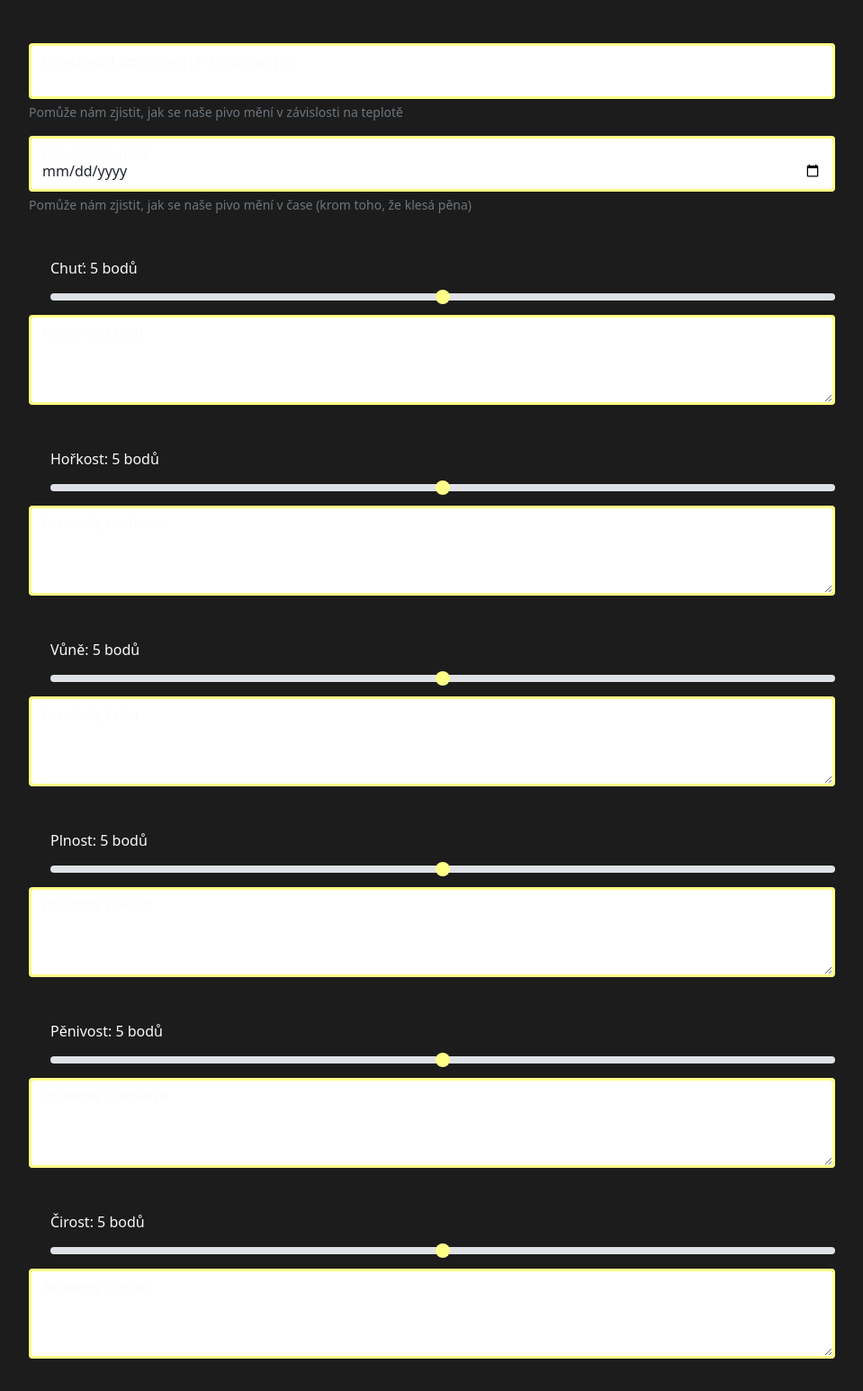
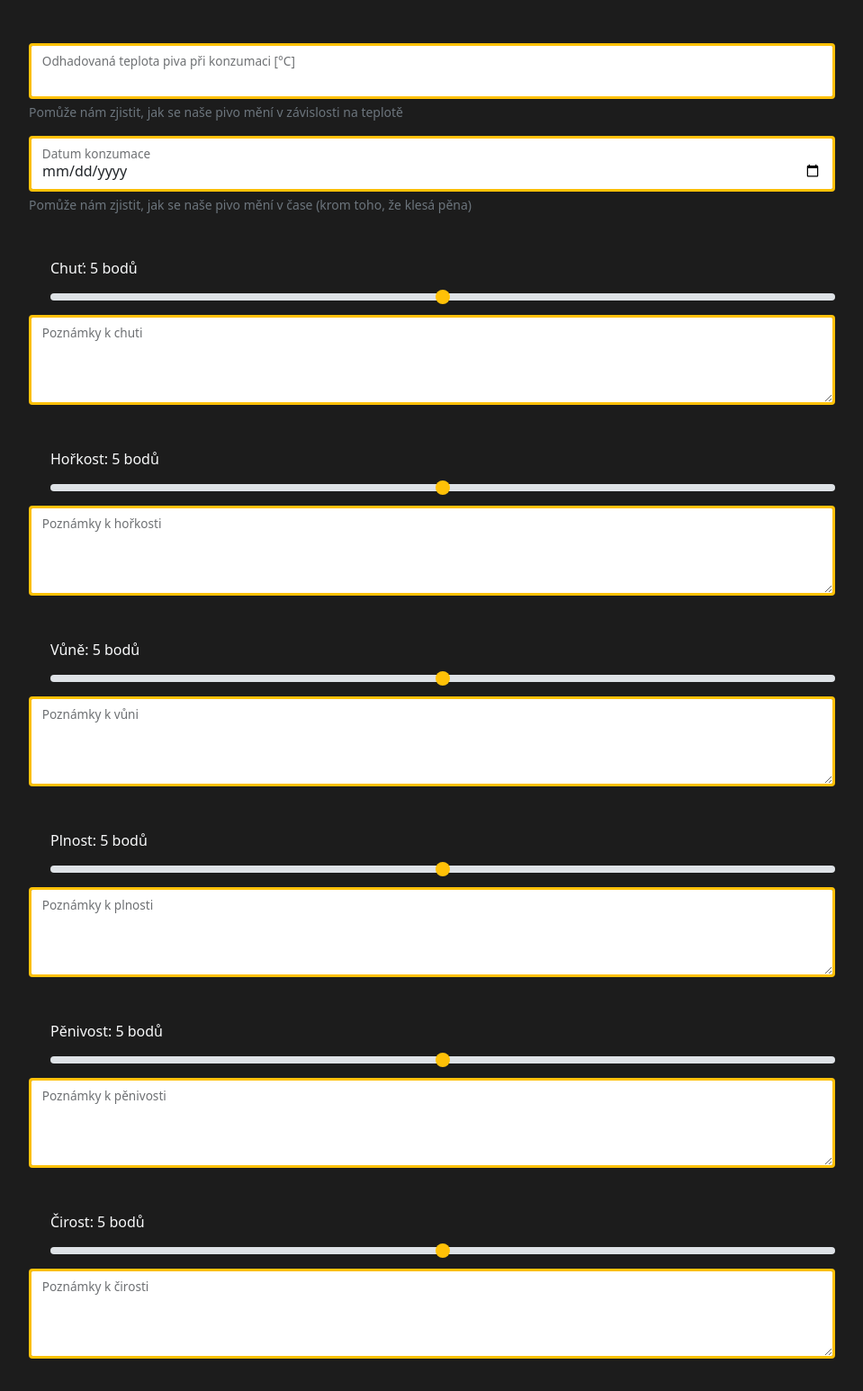
Before and after one commit to Divocaak/garage-brewery, a PHP site: page /feedback/form.php in a window 1280 px wide. Shown: the part 374-1920 px from the top of the page at 90% size, without its empty margins (160-1119 px from the left). Run offline with PHP 8.4, Linux system fonts and the light colour scheme; data that the repository does not hold is empty; a stand-in replaces the project's code that opens the database connection; some libraries are stand-ins or nearby versions.

Commit message:
redesign, usability check

```diff
--- a/feedback/form.php
+++ b/feedback/form.php
@@ -34,12 +34,12 @@
         </div>
         <div class="mb-3 form-floating">
             <input type="number" class="form-control" id="temp" name="temp" required>
-            <label for="temp">Odhadovaná teplota piva při konzumaci [°C]</label>
+            <label for="temp" class="text-dark">Odhadovaná teplota piva při konzumaci [°C]</label>
             <div id="tempHelp" class="form-text">Pomůže nám zjistit, jak se naše pivo mění v závislosti na teplotě</div>
         </div>
         <div class="mb-3 form-floating">
             <input type="date" class="form-control" id="date" name="date" required>
-            <label for="date">Datum konzumace</label>
+            <label for="date" class="text-dark">Datum konzumace</label>
             <div id="tempHelp" class="form-text">Pomůže nám zjistit, jak se naše pivo mění v čase (krom toho, že klesá pěna)</div>
         </div>
         <div class="mt-5 form-check">
@@ -48,7 +48,7 @@
         </div>
         <div class="form-floating">
             <textarea class="form-control" id="tasteNote" name="tasteNote" style="height: 100px"></textarea>
-            <label for="tasteNote">Poznámky k chuti</label>
+            <label for="tasteNote" class="text-dark">Poznámky k chuti</label>
         </div>
         <div class="mt-5 form-check">
             <label for="bitterness" class="form-label">Hořkost: 5 bodů</label>
@@ -56,7 +56,7 @@
         </div>
         <div class="form-floating">
             <textarea class="form-control" id="bitternessNote" name="bitternessNote" style="height: 100px"></textarea>
-            <label for="bitternessNote">Poznámky k hořkosti</label>
+            <label for="bitternessNote" class="text-dark">Poznámky k hořkosti</label>
         </div>
         <div class="mt-5 form-check">
             <label for="scent" class="form-label">Vůně: 5 bodů</label>
@@ -64,7 +64,7 @@
         </div>
         <div class="form-floating">
             <textarea class="form-control" id="scentNote" name="scentNote" style="height: 100px"></textarea>
-            <label for="scentNote">Poznámky k vůni</label>
+            <label for="scentNote" class="text-dark">Poznámky k vůni</label>
         </div>
         <div class="mt-5 form-check">
             <label for="fullness" class="form-label">Plnost: 5 bodů</label>
@@ -72,7 +72,7 @@
         </div>
         <div class="form-floating">
             <textarea class="form-control" id="fullnessNote" name="fullnessNote" style="height: 100px"></textarea>
-            <label for="fullnessNote">Poznámky k plnosti</label>
+            <label for="fullnessNote" class="text-dark">Poznámky k plnosti</label>
         </div>
         <div class="mt-5 form-check">
             <label for="frothiness" class="form-label">Pěnivost: 5 bodů</label>
@@ -80,7 +80,7 @@
         </div>
         <div class="form-floating">
             <textarea class="form-control" id="frothinessNote" name="frothinessNote" style="height: 100px"></textarea>
-            <label for="frothinessNote">Poznámky k pěnivosti</label>
+            <label for="frothinessNote" class="text-dark">Poznámky k pěnivosti</label>
         </div>
         <div class="mt-5 form-check">
             <label for="clarity" class="form-label">Čirost: 5 bodů</label>
@@ -88,7 +88,7 @@
         </div>
         <div class="form-floating">
             <textarea class="form-control" id="clarityNote" name="clarityNote" style="height: 100px"></textarea>
-            <label for="clarityNote">Poznámky k čirosti</label>
+            <label for="clarityNote" class="text-dark">Poznámky k čirosti</label>
         </div>
         <div class="mt-5 form-check">
             <label for="overall" class="form-label">Celkové hodnocení: 5 bodů</label>
@@ -96,11 +96,11 @@
         </div>
         <div class="form-floating">
             <textarea class="form-control" id="overallNote" name="overallNote" style="height: 100px"></textarea>
-            <label for="overallNote">Poznámky k pivu</label>
+            <label for="overallNote" class="text-dark">Poznámky k pivu</label>
         </div>
         <div class="mt-5 form-floating">
             <input type="text" class="form-control" id="person" name="person">
-            <label for="person">Tvoje jméno</label>
+            <label for="person" class="text-dark">Tvoje jméno</label>
             <div id="personHelp" class="form-text">Nepovinný údaj, budeme rádi, když se podepíšeš!</div>
         </div>
         <div class="mt-5 form-check">
--- a/feedback/send.php
+++ b/feedback/send.php
@@ -1,5 +1,5 @@
 <?php
-require_once "config.php";
+require_once "../config.php";
 
 $sql = "INSERT INTO feedbacks (batch_id, g_temperature, date_consumed, g_taste, n_taste, g_bitterness, n_bitterness,
 g_scent, n_scent, g_fullness, n_fullness, g_frothiness, n_frothiness, g_clarity, n_clarity, g_overall, n_overall, tester)
@@ -10,6 +10,6 @@ VALUES (" . $_POST["batchSelect"] . ", " . $_POST["temp"] . ", '" . $_POST["date
 if (!mysqli_query($link, $sql)) {
     echo "ERROR";
 } else {
-    header("Location: index.php");
+    header("Location: ../index.html");
 }
 ?>
--- a/scss/custom.scss
+++ b/scss/custom.scss
@@ -1,5 +1,6 @@
-$_outlines: #ffff88;
+$_outlines: #ffc107;
 $_inner: #ffb16e; //#fd7e14;
+$primary: #ffc107;
 
 /* $primary: $_inner;
 $component-active-bg: $_inner;
--- a/styles/form.css
+++ /dev/null
@@ -1,4 +0,0 @@
-body {
-    /* background: linear-gradient(180deg, rgba(255, 225, 136, 1) 0%, rgba(255, 193, 7, 1) 100%); */
-    background-color: whitesmoke;
-}
```
Also changed, not shown: feedback/table.php (+5 -4 lines), styles/custom.min.css, 1 other file.
